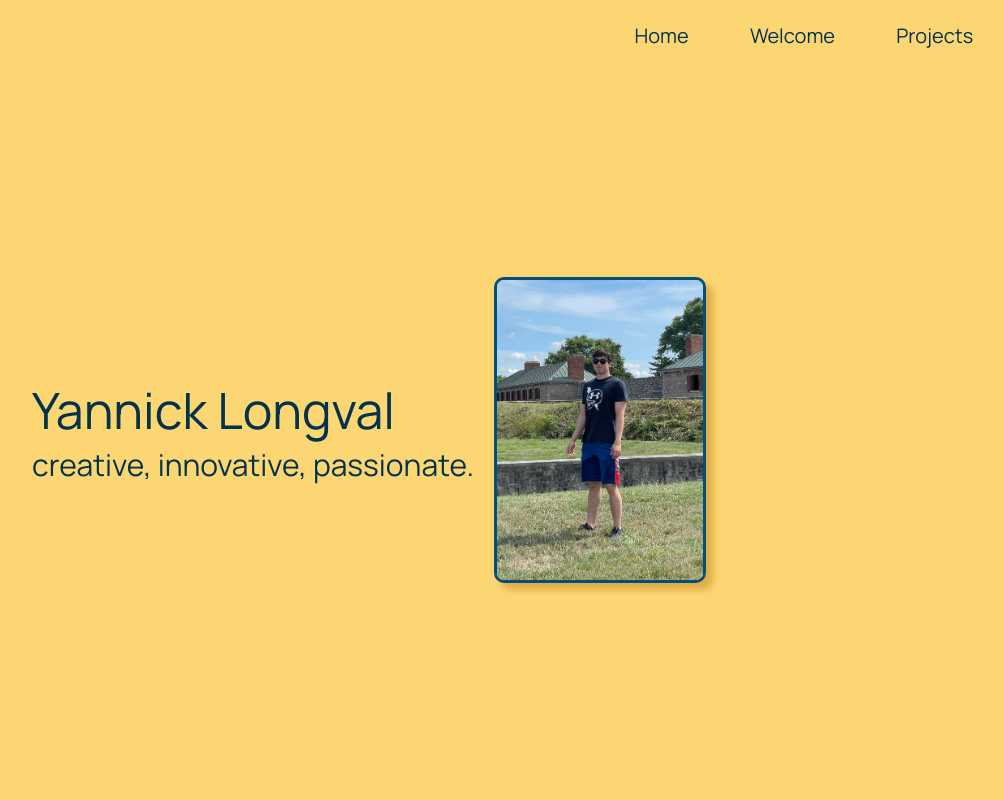
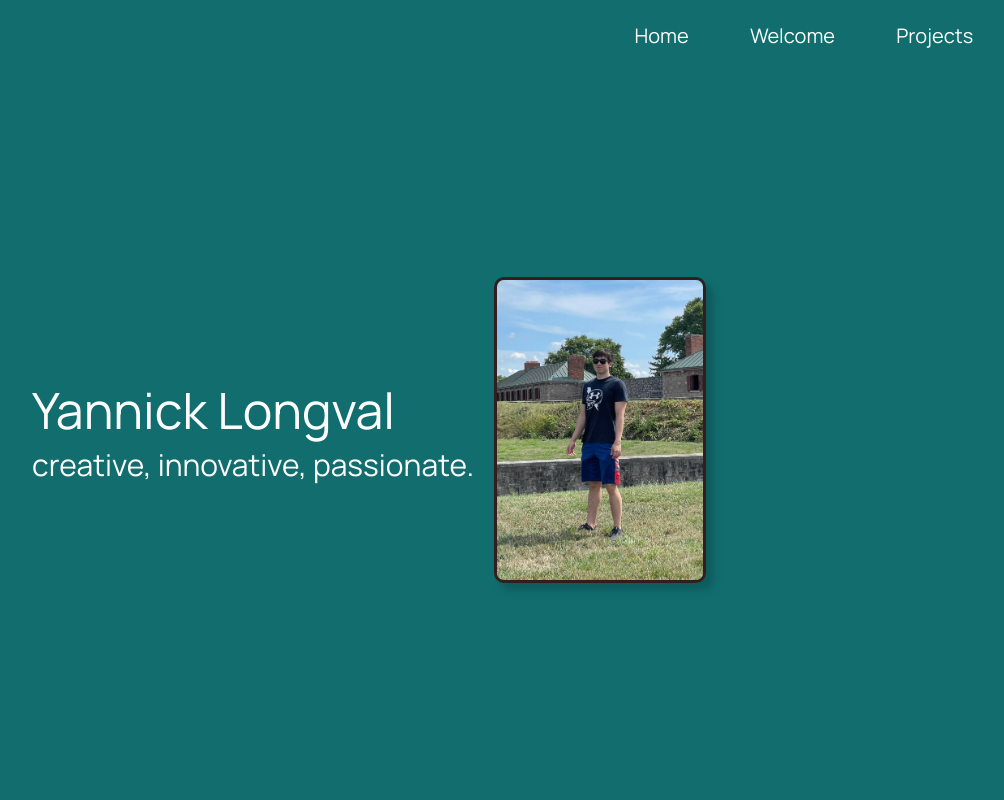
Before and after one commit to YannickLongval/ylongval, a React (Create React App) app: page / in a window 1280 px wide. Shown: the top 800 px of the page, without its empty margins (261-1265 px from the left). Built offline with nearby package versions, Linux system fonts and the light colour scheme.

Commit message:
new colour scheme, added hover effect

```diff
--- a/src/App.css
+++ b/src/App.css
@@ -1,10 +1,10 @@
 :root {
-  --text-primary: #03334b;
-  --text-secondary: #5f5f5f;
-  --bg-lighter: #FBF7C1;
-  --bg-primary: #FCD673;
-  --bg-darker: #E1AC48;
-  --action-primary: #025077;
+  --text-primary: #fdfdfd;
+  --text-secondary: #cecece;
+  --bg-lighter: #179b9d;
+  --bg-primary: #116D6E;
+  --bg-darker: #0f5b5d;
+  --action-primary: #321E1E;
 }
 
 
--- a/src/components/NavBar/NavBar.css
+++ b/src/components/NavBar/NavBar.css
@@ -1,6 +1,7 @@
 :root {
     --background: var(--bg-primary);
     --text: var(--text-primary);
+    --hover: var(--text-secondary)
 }
 
 .navbar {
@@ -26,9 +27,16 @@
 }
 
 .navbarOptions li a {
+    transition: 0.2s ease-in;
     text-decoration: none;
     font-size: 20px;
     color: var(--text);
+}
+
+.navbarOptions li a:hover {
+    text-decoration: none;
+    font-size: 20px;
+    color: var(--hover);
 }
 
 .logo {
--- a/src/components/NavBar/NavBar.js
+++ b/src/components/NavBar/NavBar.js
@@ -5,9 +5,11 @@ window.addEventListener("scroll", function(){
   if(window.scrollY<=50){
     r.style.setProperty('--background', 'var(--bg-primary)');
     r.style.setProperty('--text', 'var(--text-primary)');
+    r.style.setProperty('--hover', 'var(--text-secondary)');
   } else {
     r.style.setProperty('--background', 'var(--action-primary)');
-    r.style.setProperty('--text', 'var(--bg-lighter)');
+    r.style.setProperty('--text', 'var(--text-secondary)');
+    r.style.setProperty('--hover', 'var(--bg-lighter)');
   }
 });
 
--- a/src/components/Projects/Project/Project.js
+++ b/src/components/Projects/Project/Project.js
@@ -6,7 +6,7 @@ function Project(props) {
         <div className='projectInfo'>
             <h2>{props.title}</h2>
             <p>{props.children}</p>
-            <p><b>Techologies:</b> {props.tech}</p>
+            <p><b>Technologies:</b> {props.tech}</p>
         </div>
             <a href={props.href} target="blank">
                 <img src={"./pictures/" + props.name} className="projectImg"/>
```
